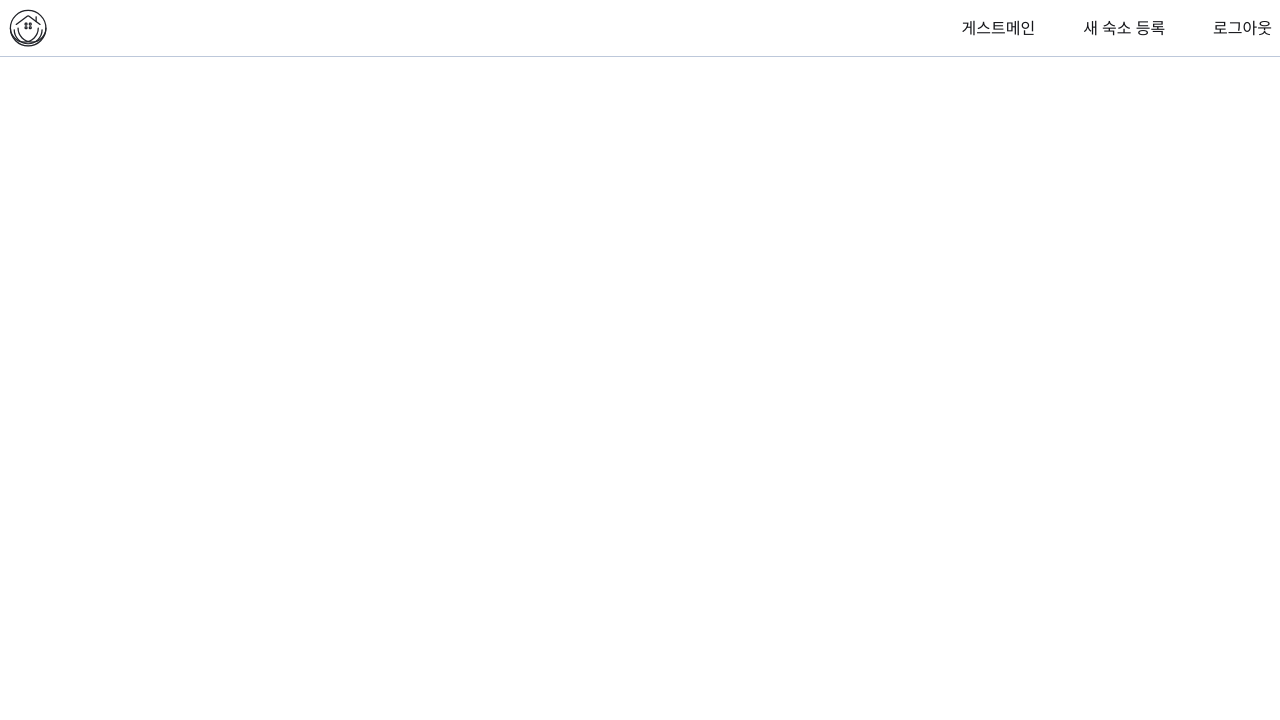
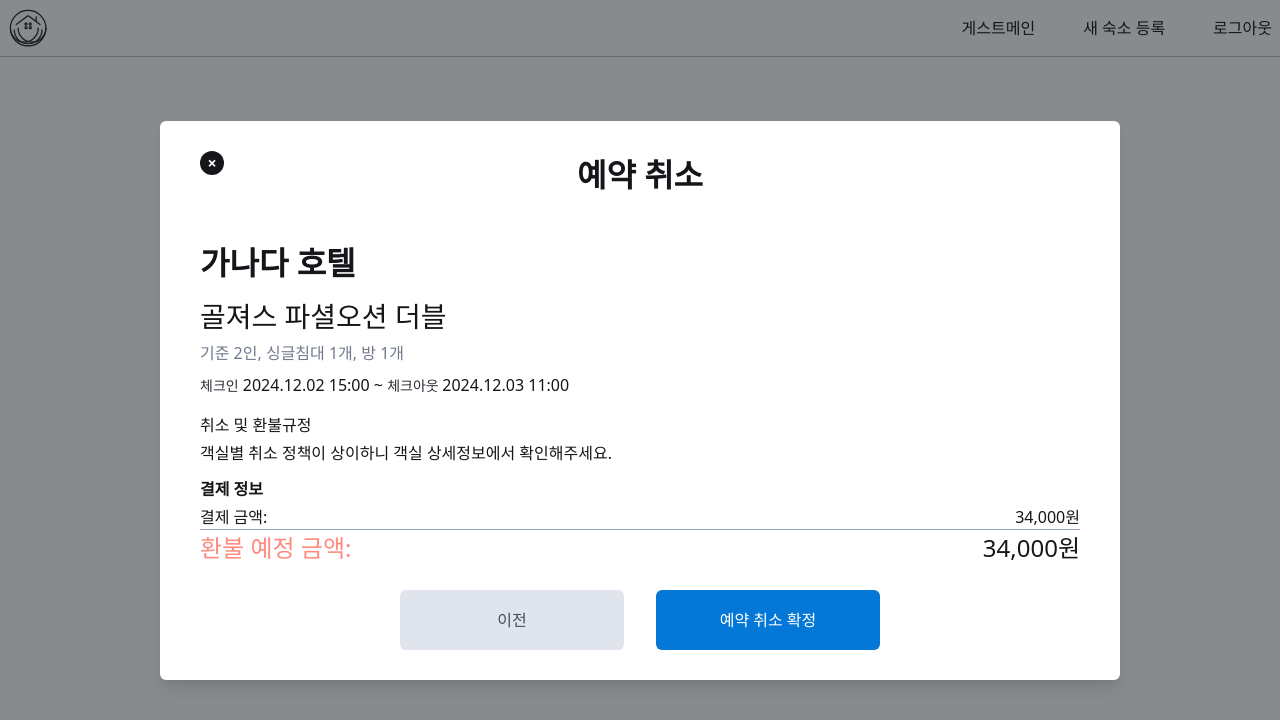
Before and after one commit to oz-04-main-001/Frontend, a React (Vite) app: page / in a window 1280 px wide. Shown: the top 720 px of the page. Built offline with nearby package versions, Linux system fonts and the light colour scheme; the HTML template or start-up script is replaced by a standard one; a web font is replaced by a local one.

Commit message:
DESIGN: 취소팝업 1

```diff
--- a/src/App.tsx
+++ b/src/App.tsx
@@ -5,11 +5,13 @@ import Accommodations from './pages/room/Accommodations';
 import Stateroom from './pages/room/Stateroom';
 import Orders from './pages/room/Orders';
 import Header from './assets/Header';
+import CancelPopup from './components/CancelPopup';
 
 function App() {
   return (
     <BrowserRouter>
     <Header labels={['게스트메인','새 숙소 등록','로그아웃']}/>
+    <CancelPopup/>
       <Routes>
         <Route path="/" element={<Main />} />
         <Route path="/search" element={<Search />} />
--- /dev/null
+++ b/src/components/CancelPopup.tsx
@@ -0,0 +1,40 @@
+import Popup from './Popup'; // Adjust the path as necessary
+
+const CancelPopup = ({ onClickLogic1, onClickLogic2, onClose }) => {
+  return (
+    <Popup
+      title="예약 취소"
+      onClose={onClose}
+      buttonText={{ text1: '이전', text2: '예약 취소 확정' }}
+      containerClass="w-[60rem]"
+      onClickLogic1={onClickLogic1}
+      onClickLogic2={onClickLogic2}
+    >
+      <div className="text-left flex flex-col w-full h-full">
+        <p className="my-1 text-3xl font-bold flex ">가나다 호텔</p>
+        <p className="my-1 text-2xl">골져스 파셜오션 더블</p>
+        <p className="mb-2 text-xl text-gray-400">
+          기준 2인, 싱글침대 1개, 방 1개
+        </p>
+        <div className="text-base">
+          <span className="text-xs text-gray-800">체크인</span> 2024.12.02 15:00{' '}
+          ~ <span className="text-xs text-gray-800">체크아웃 </span> 2024.12.03
+          11:00
+        </div>
+        <p className="mt-4 mb-1 text-xl">취소 및 환불규정</p>
+        <p>객실별 취소 정책이 상이하니 객실 상세정보에서 확인해주세요.</p>
+        <div className="">
+          <p className="text-xl font-bold mt-3 my-1">결제 정보</p>
+          <p className="flex justify-between">
+            결제 금액: <span className="inline-block">34,000원</span>
+          </p>
+          <hr />
+          <p className="text-state-err text-[24px] flex justify-between">
+            환불 예정 금액: <p className="inline-block text-black">34,000원</p>
+          </p>
+        </div>
+      </div>
+    </Popup>
+  );
+};
+export default CancelPopup;
--- a/src/components/Popup.tsx
+++ b/src/components/Popup.tsx
@@ -5,7 +5,7 @@ import { BtnSize, BtnType } from '../assets/buttons/Button';
 interface PopupProps {
   title: string;
   onClose: () => void;
-  subTitle: string;
+  subTitle?: string;
   children: React.ReactNode;
   buttonText: { text1?: string; text2?: string };
   onClickLogic1: () => void;
@@ -19,7 +19,7 @@ interface PopupProps {
 const Popup: React.FC<PopupProps> = ({
   title = 'Title',
   onClose,
-  subTitle = 'subTitle',
+  subTitle,
   titleClass = 'font-bold text-3xl',
   subTitleClass = 'text-sm',
   containerClass = 'w-[560px] h-auto',
@@ -31,7 +31,7 @@ const Popup: React.FC<PopupProps> = ({
   return (
     <div className="fixed inset-0 bg-black bg-opacity-50 flex justify-center items-center">
       <div
-        className={`relative bg-white rounded-md shadow-lg px-10 py-[30px] flex justify-center items-center flex-col ${containerClass}`}
+        className={`relative bg-white rounded-md shadow-lg px-10 py-[30px] flex flex-col ${containerClass}`} // 호환성에 문제가 있어서 이 부분 조금 수정했어요. 필요하면 containerClass 프롭으로 받아서 넣어주시면 됩니다.
       >
         <button
           onClick={onClose}
@@ -42,8 +42,8 @@ const Popup: React.FC<PopupProps> = ({
         <h2 className={`text-center pt- ${titleClass}`}>{title}</h2>
         <p className={`text-center pt-2 pb-3 ${subTitleClass}`}>{subTitle}</p>
         <div className="mt-4">{children}</div>
-        <div className="flex justify-between mt-6 mx-10 w-full">
-          <div className="flex justify-between w-[30rem] h-[3.75rem]">
+        <div className="flex justify-center mt-6 mx-10">
+          <div className="flex justify-between w-[30rem] h-[3.75rem] ">
             <div className="w-56">
               <Button
                 size={BtnSize.l}
```
Also changed, not shown: 1 other file (tests, documents, lock files or other folders).
